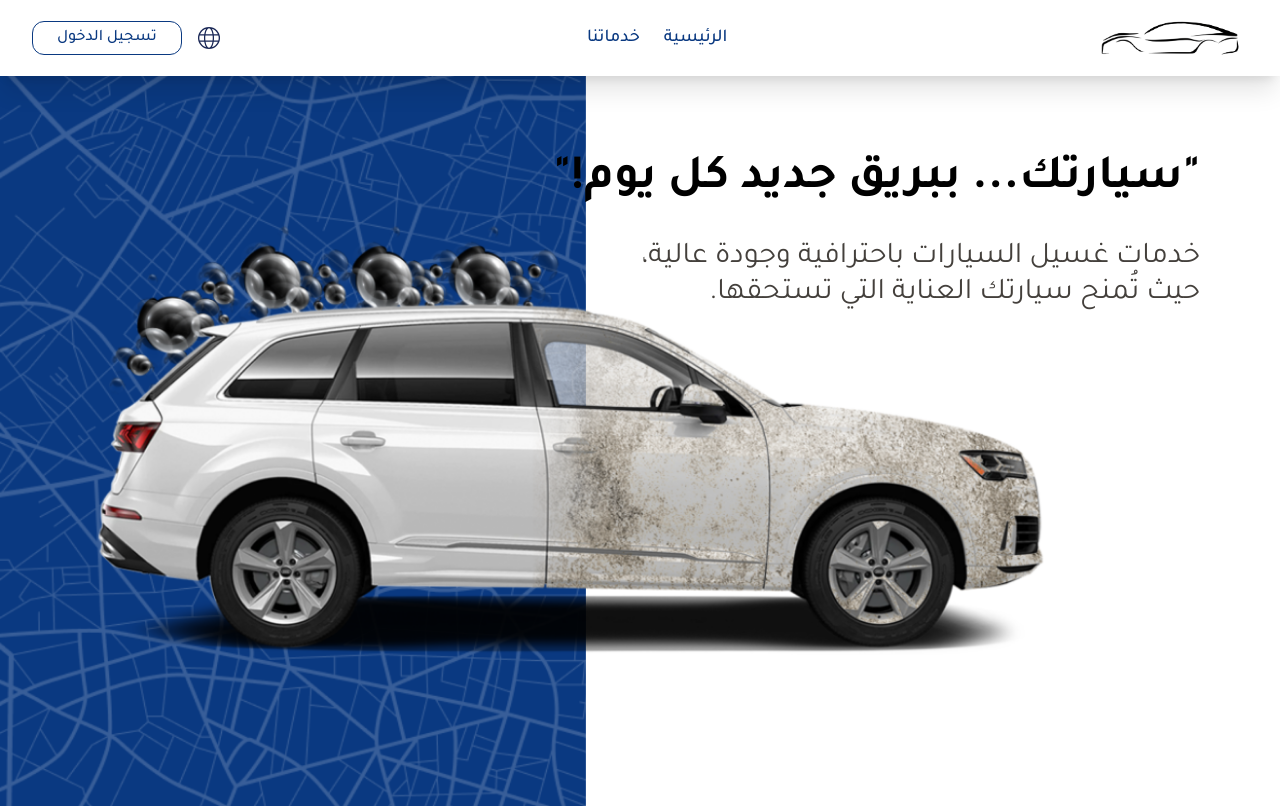
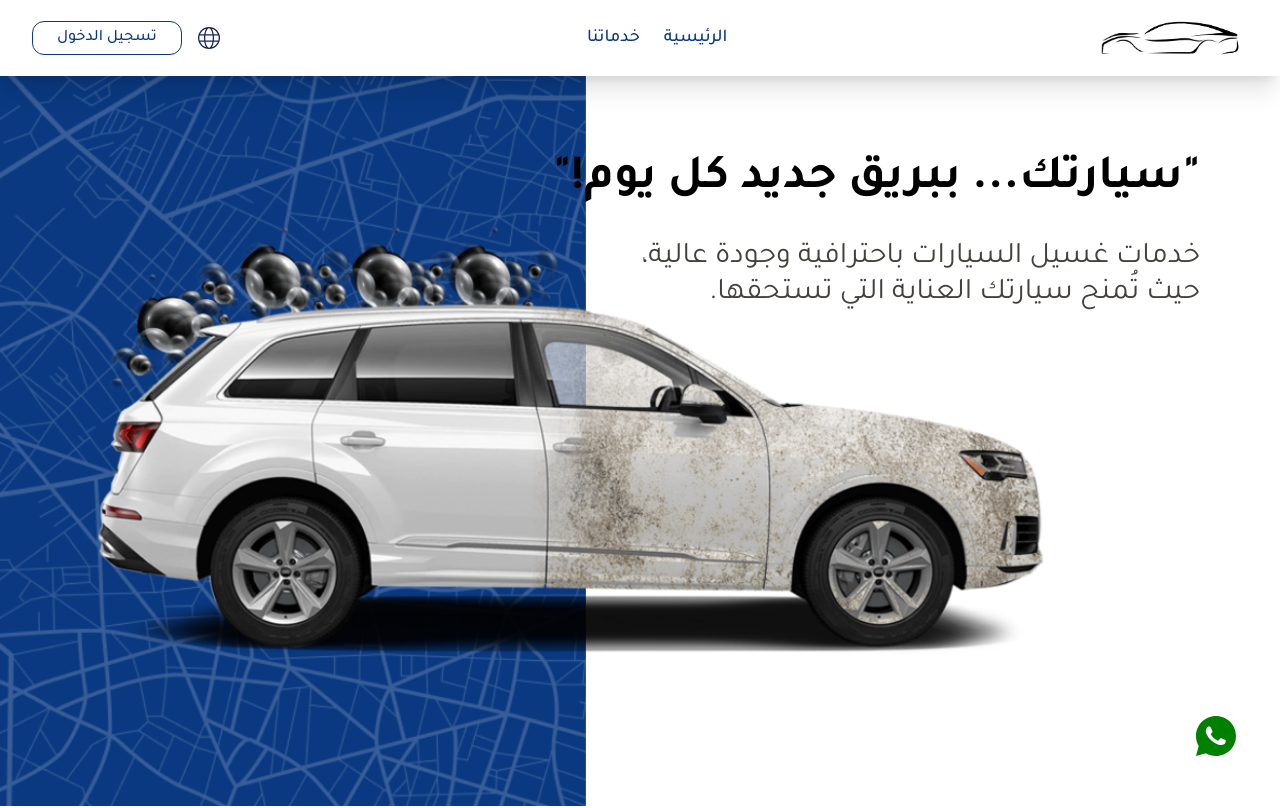
Before and after one commit to Ahmed-Serag19/dwash-customer, a React (Vite) app: page / in a window 1280 px wide. Shown: the top 808 px of the page. Built offline with nearby package versions, Linux system fonts and the light colour scheme; no server answers.

Commit message:
added a whatsapp icon

```diff
--- a/src/components/NavbarComponent.tsx
+++ b/src/components/NavbarComponent.tsx
@@ -31,7 +31,11 @@ const NavbarComponent = () => {
       >
         {/* Logo */}
         <Link to="/" className="flex items-center">
-          <img src={CarLogo} alt={t("carLogo")} className="h-11 w-auto" />
+          <img
+            src={CarLogo}
+            alt={t("carLogo")}
+            className="h-8 sm:h-11 w-auto"
+          />
         </Link>
 
         {/* Navigation Links */}
@@ -77,12 +81,14 @@ const NavbarComponent = () => {
         {/* Icons & Login */}
         <div className="flex items-center gap-4 cursor-pointer">
           {/* Dropdown Button for Tablet View */}
+          {user && isAuthenticated && (
             <button
               onClick={toggleDropdown}
               className="md:hidden focus:outline-none"
             >
               <Menu className="h-6 w-6 text-black" />
             </button>
+          )}
 
           {/* Dropdown Menu */}
           {isDropdownOpen && (
@@ -161,7 +167,7 @@ const NavbarComponent = () => {
           {!user && !isAuthenticated && (
             <Link
               to="/login"
-              className="border border-primary text-primary px-6 py-1 rounded-xl font-medium hover:bg-primary hover:text-white transition"
+              className="border border-primary text-primary px-2 sm:px-6 py-1 rounded-xl font-medium hover:bg-primary hover:text-white transition"
             >
               {t("login")}
             </Link>
@@ -170,7 +176,7 @@ const NavbarComponent = () => {
             <Link
               to="/"
               onClick={handleLogout}
-              className="border border-primary text-primary px-6 py-1 rounded-xl font-medium hover:bg-red-400 hover:border-transparent hover:text-white transition hidden md:block"
+              className="border border-primary text-primary px-2 sm:px-6 py-1 rounded-xl font-medium hover:bg-red-400 hover:border-transparent hover:text-white transition hidden md:block"
             >
               {t("logout")}
             </Link>
--- a/src/components/ServiceCard.tsx
+++ b/src/components/ServiceCard.tsx
@@ -1,5 +1,5 @@
 import { useState } from "react";
-import { FaStar } from "react-icons/fa";
+// import { FaStar } from "react-icons/fa";
 import { Service } from "@/interfaces";
 import { useTranslation } from "react-i18next";
 import { useNavigate } from "react-router-dom";
--- /dev/null
+++ b/src/components/WhatsappIcon.tsx
@@ -0,0 +1,20 @@
+import { RiWhatsappFill } from "react-icons/ri";
+
+const WhatsappIcon = () => {
+  return (
+    <div className="fixed bottom-10 right-10 bg-white rounded-full">
+      <a
+        href="https://wa.me/+9660582906777"
+        target="_blank"
+        rel="noopener noreferrer"
+      >
+        <RiWhatsappFill
+          color="green"
+          className="hover:scale-[1.2] text-3xl md:text-4xl xl:text-5xl transition duration-300 z-50 "
+        />
+      </a>
+    </div>
+  );
+};
+
+export default WhatsappIcon;
--- a/src/pages/Homepage.tsx
+++ b/src/pages/Homepage.tsx
@@ -1,11 +1,13 @@
 import Hero from "@/components/Hero";
 import ServiceProviders from "@/components/ServiceProviders";
+import WhatsappIcon from "@/components/WhatsappIcon";
 
 const Homepage = () => {
   return (
-    <main>
+    <main className="relative">
       <Hero />
       <ServiceProviders />
+      <WhatsappIcon />
     </main>
   );
 };
```
Lines whose indentation alone changed are shown as unchanged.
